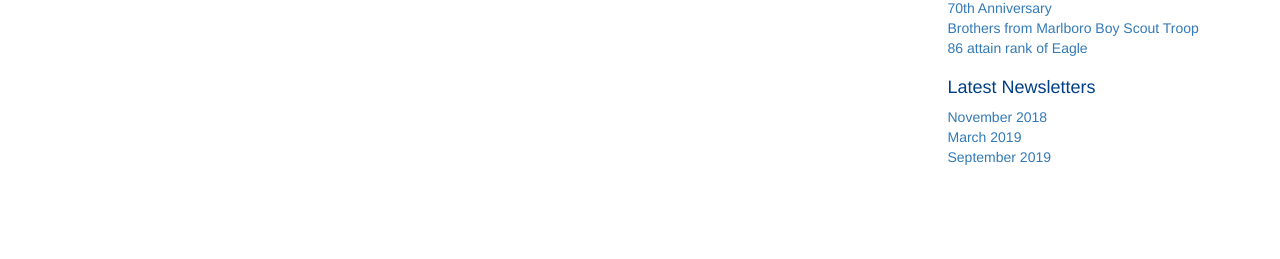
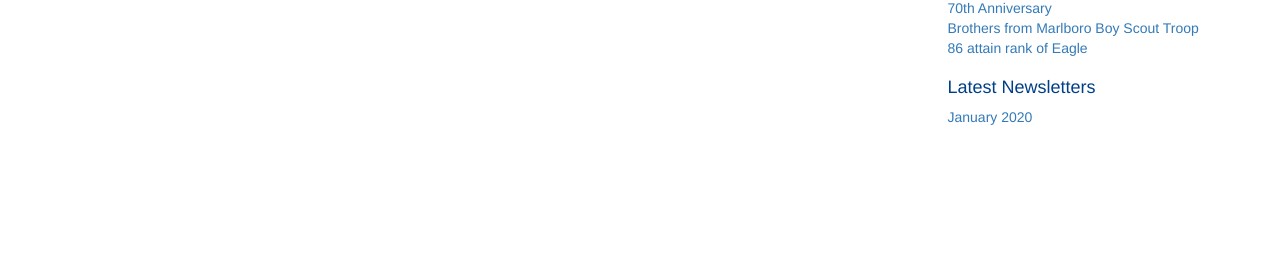
Before and after one commit to akparekh/bsatroop86.github.io, a Jekyll site: the page built from index.html, in a window 1280 px wide. Shown: the part 1313-1572 px from the top of the page. Built offline with Jekyll 4.4.1, drawn with Linux system fonts in a browser that asks for light colours; nearby versions of some CDN libraries; after the commit the page ends 1535 px from its top, so only the background shows below that.

Commit message:
Fix broken links and update newsletters

```diff
--- a/index.html
+++ b/index.html
@@ -50,14 +50,12 @@ layout: default
         <div>
             <h4>Latest Press Releases</h4>
             <a href="https://patch.com/new-jersey/marlboro-coltsneck/boy-scouts-america-troop-86-eagle-honor-eric-schmalzried">Boy Scouts of America Troop 86 Eagle Honor for Eric Schmalzried</a><br/>
-            <a href="http://www.centraljersey.com/news/news_transcript/stories/marlboro-boy-scout-troop-celebrates-th-anniversary/article_62651a98-f26e-5446-93c1-8f2198c9a88d.html">Marlboro Boy Scout Troop 86 celebrates 70th Anniversary</a><br/>
-            <a href="http://www.centraljersey.com/news/news_transcript/stories/brothers-from-marlboro-boy-scout-troop-attain-rank-of-eagle/article_b53a5871-6ed3-5f22-af14-8a8621e94644.html">Brothers from Marlboro Boy Scout Troop 86 attain rank of Eagle</a>
+            <a href="https://centraljersey.com/2018/06/19/marlboro-boy-scout-troop-celebrates-70th-anniversary/">Marlboro Boy Scout Troop 86 celebrates 70th Anniversary</a><br/>
+            <a href="https://centraljersey.com/2018/08/07/brothers-from-marlboro-boy-scout-troop-86-attain-rank-of-eagle/">Brothers from Marlboro Boy Scout Troop 86 attain rank of Eagle</a>
         </div>
         <div>
             <h4>Latest Newsletters</h4>
-            <a href="./content/Newsletter November 2018.pdf">November 2018</a><br/>
-            <a href="./content/Newsletter March 2019.pdf">March 2019</a><br/>
-            <a href="./content/Newsletter Sept 2019.pdf">September 2019</a><br/>
+            <a href="./content/Newsletter Sept 2019Jan 2020.pdf"> January 2020</a><br/>
         </div>
     </div>
 </div>
```
